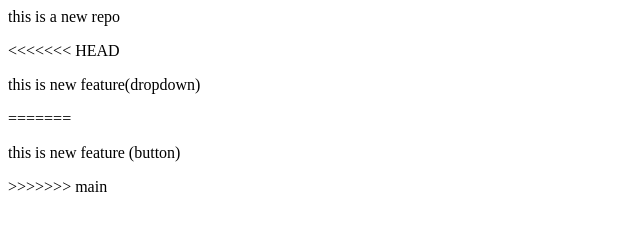
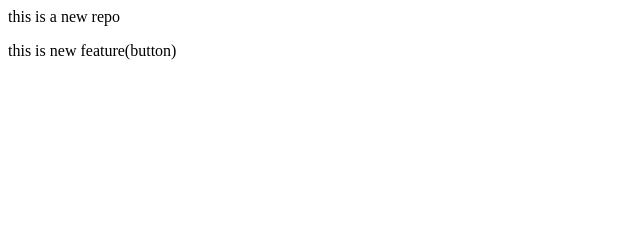
Before and after one commit to Ankushjagdish/LocalRepo, a plain HTML site: page index.html in a window 1280 px wide. Shown: the whole page, without its empty margins (0-640 px from the left). Drawn offline with Linux system fonts and the light colour scheme.

```diff
--- a/index.html
+++ b/index.html
@@ -1,6 +1,2 @@
 <p>this is a new repo</p>
-<<<<<<< HEAD
-<p>this is new feature(dropdown)</p>
-=======
-<p>this is new feature (button)</p>
->>>>>>> main
+<p>this is new feature(button)</p>
```
